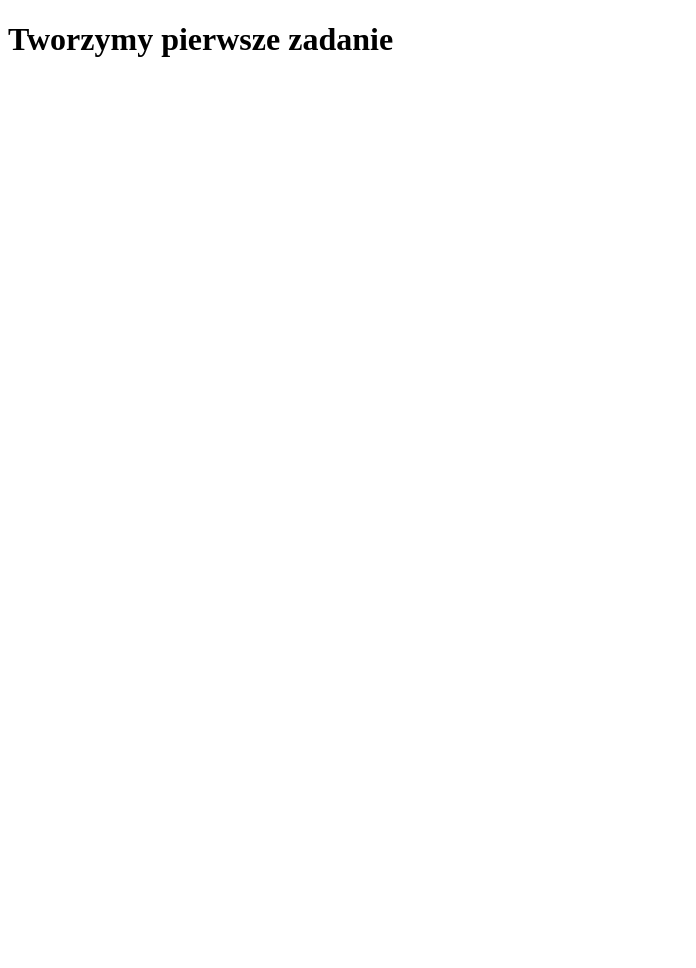
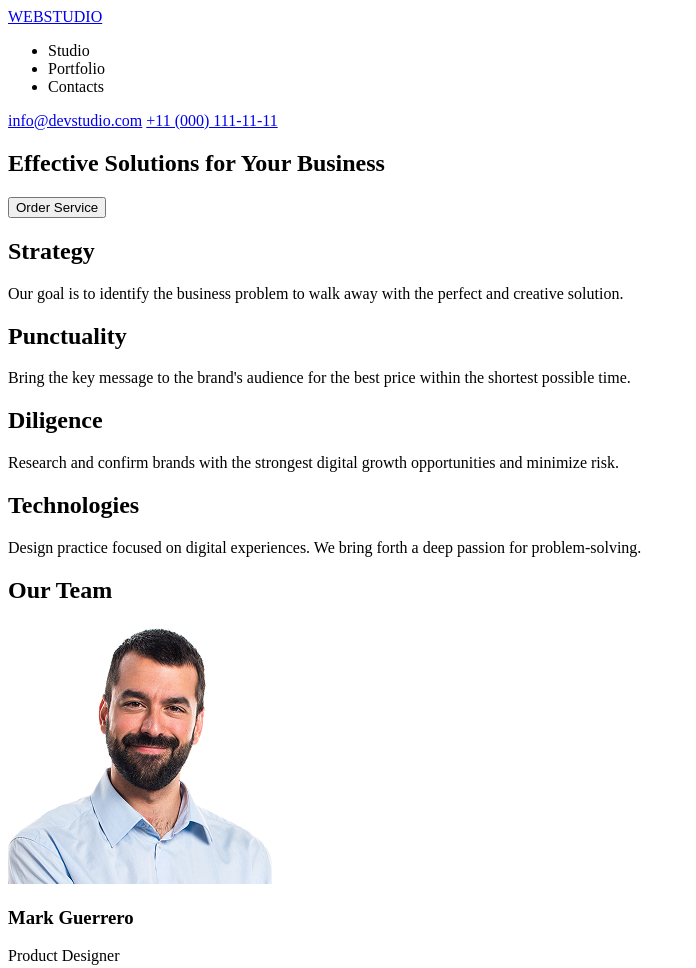
Before and after one commit to SzymonPiesiura/Kurs_Zadanie_1, a plain HTML site: page index.html in a window 1280 px wide. Shown: the top 968 px of the page, without its empty margins (0-696 px from the left). Before the commit the page ends 800 px from the top, so only its background shows below. Drawn offline with Linux system fonts and the light colour scheme.

Commit message:
Struktura HTML strony
Kod HTML strony internetowej oraz dodanie zdjęć w folderze.

```diff
--- a/index.html
+++ b/index.html
@@ -8,7 +8,78 @@
 </head>
 
 <body>
-    <h1>Tworzymy pierwsze zadanie</h1>
+    <header>
+        <nav>
+            <a href="index.html">
+                WEBSTUDIO
+            </a>
+            <ul>
+                <li>Studio</li>
+                <li>Portfolio</li>
+                <li>Contacts</li>
+            </ul>
+        </nav>
+        <a href="mailto:info@devstudio.com">info@devstudio.com</a>
+        <a href="tel:+11(000)111-11-11">+11 (000) 111-11-11</a>
+    </header>
+    <main>
+        <section>
+            <h1>Effective Solutions for Your Business</h1>
+            <button>Order Service</button>
+        </section>
+        <section>
+            <div>
+                <h2>Strategy</h2>
+                <p>Our goal is to identify the business problem to walk away with the perfect and creative solution.
+                </p>
+            </div>
+            <div>
+                <h2>Punctuality</h2>
+                <p>Bring the key message to the brand's audience for the best price within the shortest possible time.
+                </p>
+            </div>
+            <div>
+                <h2>Diligence</h2>
+                <p>Research and confirm brands with the strongest digital growth opportunities and minimize risk.</p>
+            </div>
+            <div>
+                <h2>Technologies</h2>
+                <p>Design practice focused on digital experiences. We bring forth a deep passion for problem-solving.
+                </p>
+            </div>
+        </section>
+        <section>
+            <h2>Our Team</h2>
+            <div>
+                <img src="./images/mark-guerrero.jpg" alt="Product Designer" width="264">
+                <h3>Mark Guerrero</h3>
+                <p>Product Designer</p>
+            </div>
+            <div>
+                <img src="./images/tom-ford.jpg" alt="Frontend Developer" width="264">
+                <h3>Tom Ford</h3>
+                <p>Frontend Developer</p>
+            </div>
+            <div>
+                <img src="./images/camila-garcia.jpg" alt="Marketing" width="264">
+                <h3>Camila Garcia</h3>
+                <p>Marketing</p>
+            </div>
+            <div>
+                <img src="./images/daniel-wilson.jpg" alt="UI Designer" width="264">
+                <h3>Daniel Wilson</h3>
+                <p>UI Designer</p>
+            </div>
+        </section>
+    </main>
+    <footer>
+        <section>
+            <a href="index.html">
+                WEBSTUDIO
+            </a>
+            <p>Increase the flow of customers and sales for your business with digital marketing & growth solutions.</p>
+        </section>
+    </footer>
 </body>
 
 </html>
```
Also changed, not shown: images/._daniel-wilson.jpg (added), images/._mark-guerrero.jpg (added), images/._tom-ford.jpg (added), images/camila-garcia.jpg (added), images/daniel-wilson.jpg (added), images/mark-guerrero.jpg (added), images/tom-ford.jpg (added), 1 other file.
